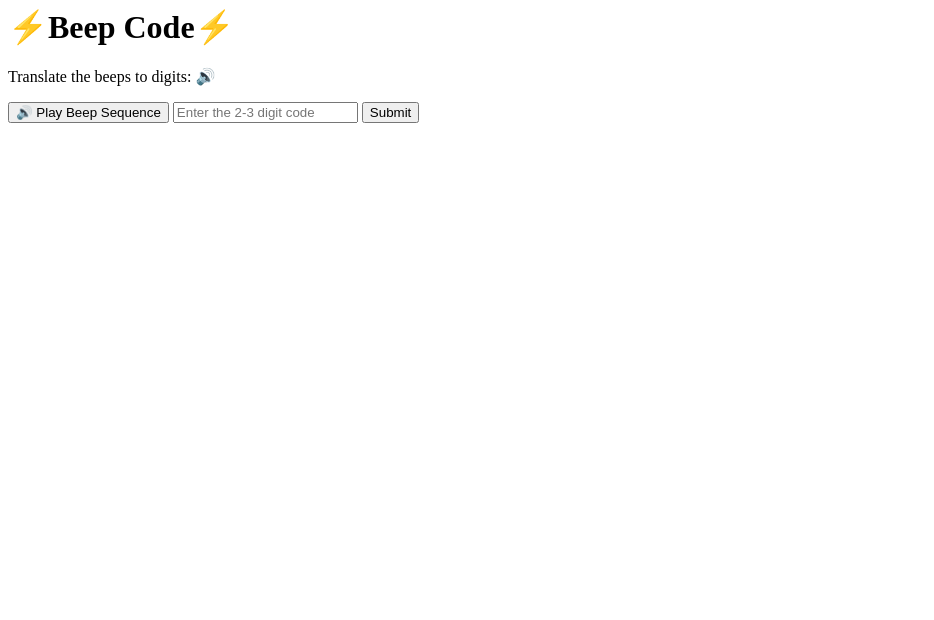
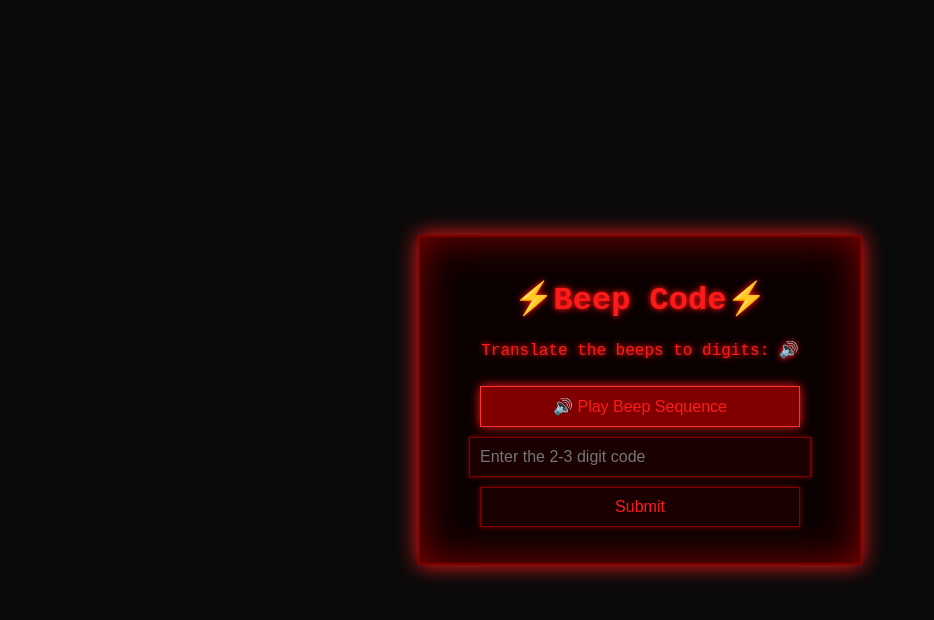
Before and after one commit to VerdahAli/Beep-code-1, a plain HTML site: page index.html in a window 1280 px wide. Shown: the whole page, without its empty margins (0-934 px from the left). Drawn offline with Linux system fonts and the light colour scheme.

Commit message:
Update index.html

```diff
--- a/index.html
+++ b/index.html
@@ -1,9 +1,21 @@
+<!DOCTYPE html>
+<html lang="en">
+<head>
+  <meta charset="UTF-8">
+  <meta name="viewport" content="width=device-width, initial-scale=1.0">
+  <title>Beep Code</title>
+  <link rel="stylesheet" href="style.css">  <!-- ✅ Correct relative path -->
+</head>
+<body>
   <div id="container">
       <h1>⚡Beep Code⚡</h1>
-    <p id="puzzle-text">Translate the beeps to digits: 🔊
-  </p>
+      <p id="puzzle-text">Translate the beeps to digits: 🔊</p>
       <button id="play-btn">🔊 Play Beep Sequence</button>
       <input type="text" id="answer" placeholder="Enter the 2-3 digit code">
       <button id="submit-btn">Submit</button>
       <p id="feedback"></p>
   </div>
+
+  <script src="script.js"></script> <!-- ✅ JS file at the end of body -->
+</body>
+</html>
```
Lines whose indentation alone changed are shown as unchanged.
